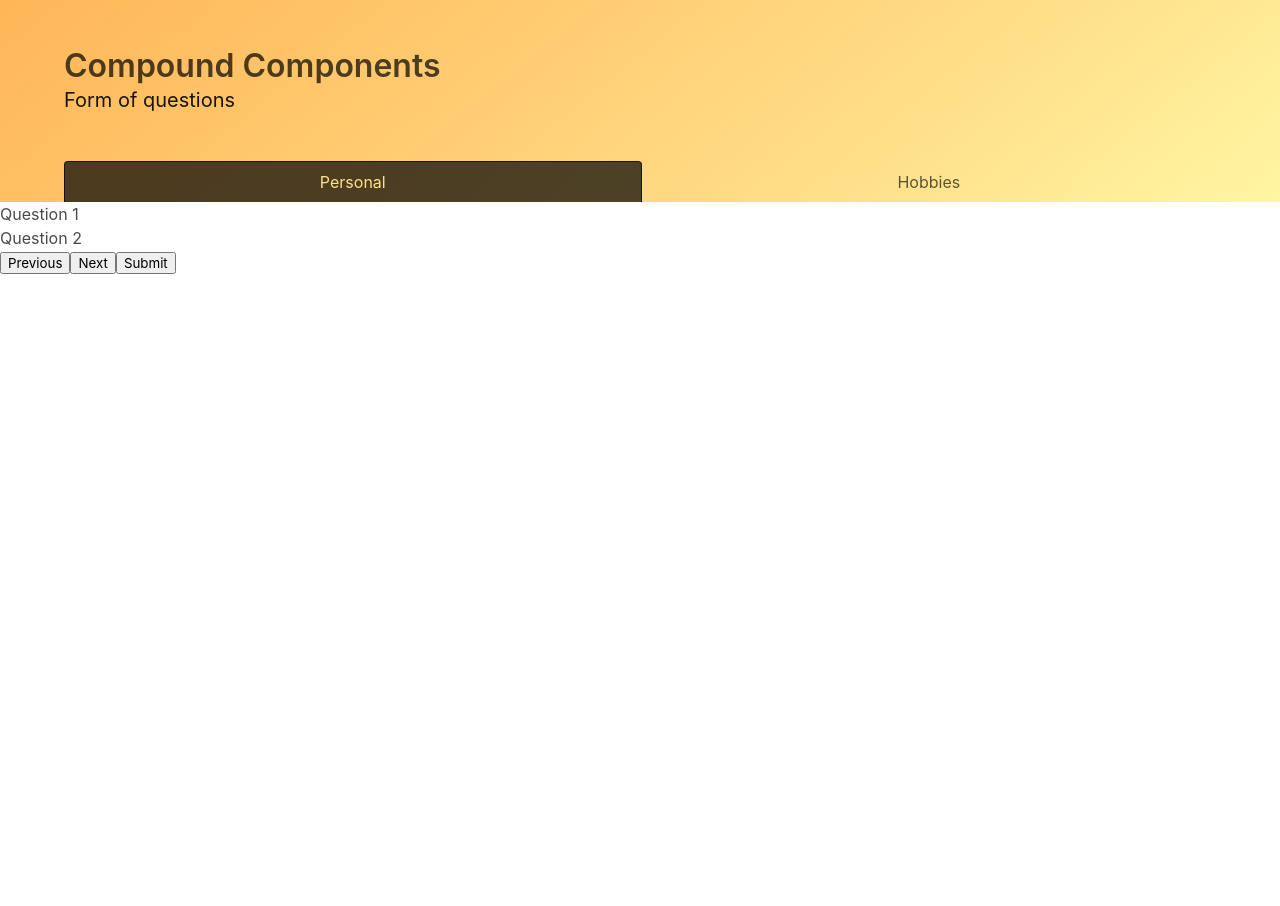
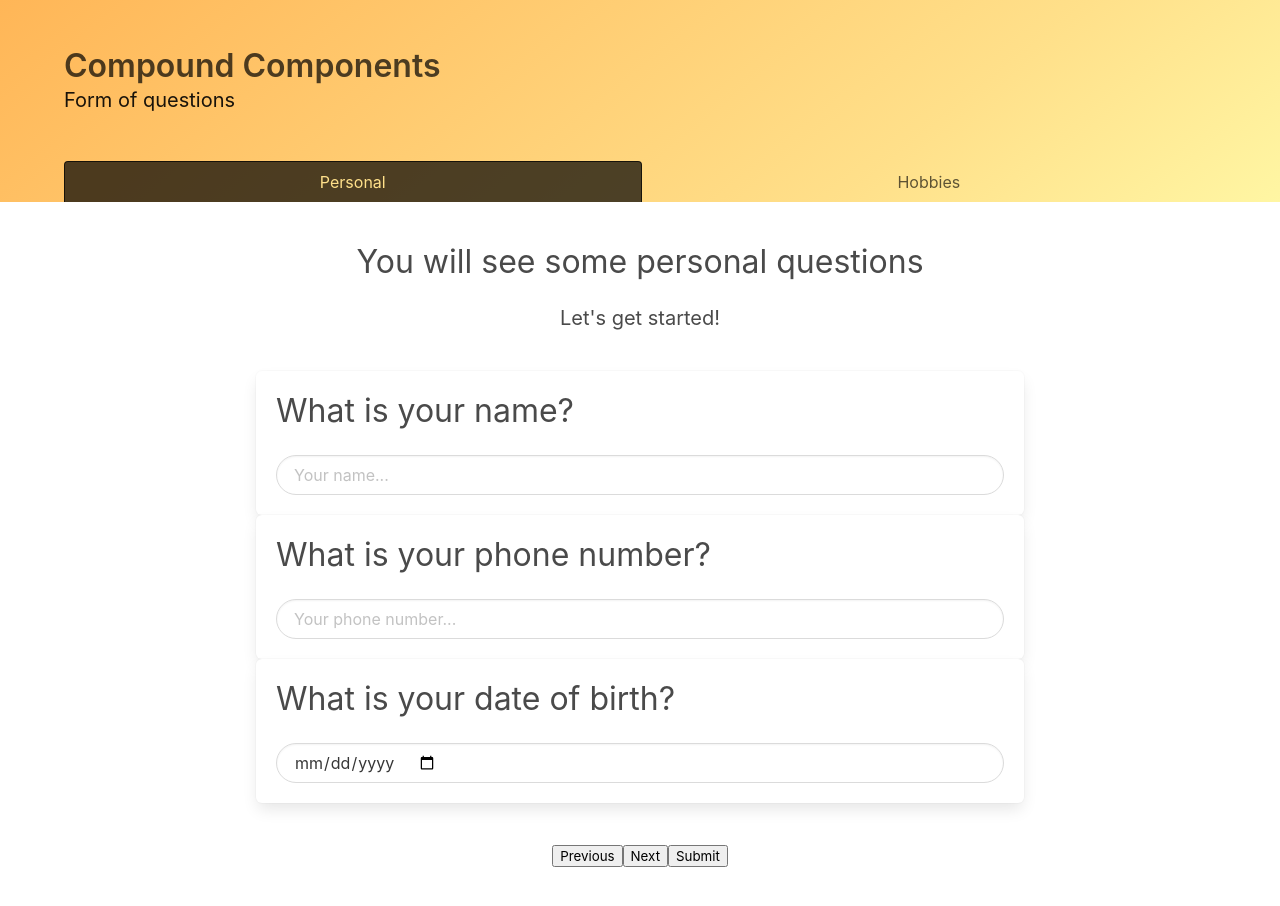
Before and after one commit to stoqel33/CompoundComponentsPattern-form, a React (Create React App) app: page / in a window 1280 px wide. Before the commit the page ends 800 px from the top, so only its background shows below. Built offline with nearby package versions, Linux system fonts and the light colour scheme.

Commit message:
add style, some initial questions, and use multistep page and controls

```diff
--- a/src/views/Personal/Personal.js
+++ b/src/views/Personal/Personal.js
@@ -1,13 +1,54 @@
 import React from "react";
+import styled from "./Personal.module.scss";
 import * as MultiStep from "../../components/MultiStep/Multistep";
 
 const Personal = () => {
   return (
-    <MultiStep.Wizard>
-      <MultiStep.Page>Question 1</MultiStep.Page>
-      <MultiStep.Page>Question 2</MultiStep.Page>
-      <MultiStep.Controls />
-    </MultiStep.Wizard>
+    <div className={styled.wrapper}>
+      <MultiStep.Wizard>
+        <MultiStep.Page pageIndex={0}>
+          <div class={styled.innerWrapper}>
+            <p class="subtitle is-3">You will see some personal questions</p>
+            <p class="subtitle is-5">Let's get started!</p>
+          </div>
+        </MultiStep.Page>
+        <MultiStep.Page pageIndex={1}>
+          <div className="box">
+            <p class="subtitle is-3">What is your name?</p>
+            <div class="control">
+              <input
+                class="input is-rounded"
+                type="text"
+                placeholder="Your name..."
+              ></input>
+            </div>
+          </div>
+        </MultiStep.Page>
+        <MultiStep.Page pageIndex={2}>
+          <div className="box">
+            <p class="subtitle is-3">What is your phone number?</p>
+            <div class="control">
+              <input
+                class="input is-rounded"
+                type="tel"
+                placeholder="Your phone number..."
+              ></input>
+            </div>
+          </div>
+        </MultiStep.Page>
+        <MultiStep.Page pageIndex={3}>
+          <div className="box">
+            <p class="subtitle is-3">What is your date of birth?</p>
+            <div class="control">
+              <input class="input is-rounded" type="date"></input>
+            </div>
+          </div>
+        </MultiStep.Page>
+        <div className={styled.innerWrapper}>
+          <MultiStep.Controls />
+        </div>
+      </MultiStep.Wizard>
+    </div>
   );
 };
 
--- /dev/null
+++ b/src/views/Personal/Personal.module.scss
@@ -0,0 +1,11 @@
+.wrapper {
+  width: 60%;
+  margin: 0 auto;
+}
+.innerWrapper {
+  display: flex;
+  flex-direction: column;
+  align-items: center;
+  margin: 2.5rem 0;
+  text-align: center;
+}
```
